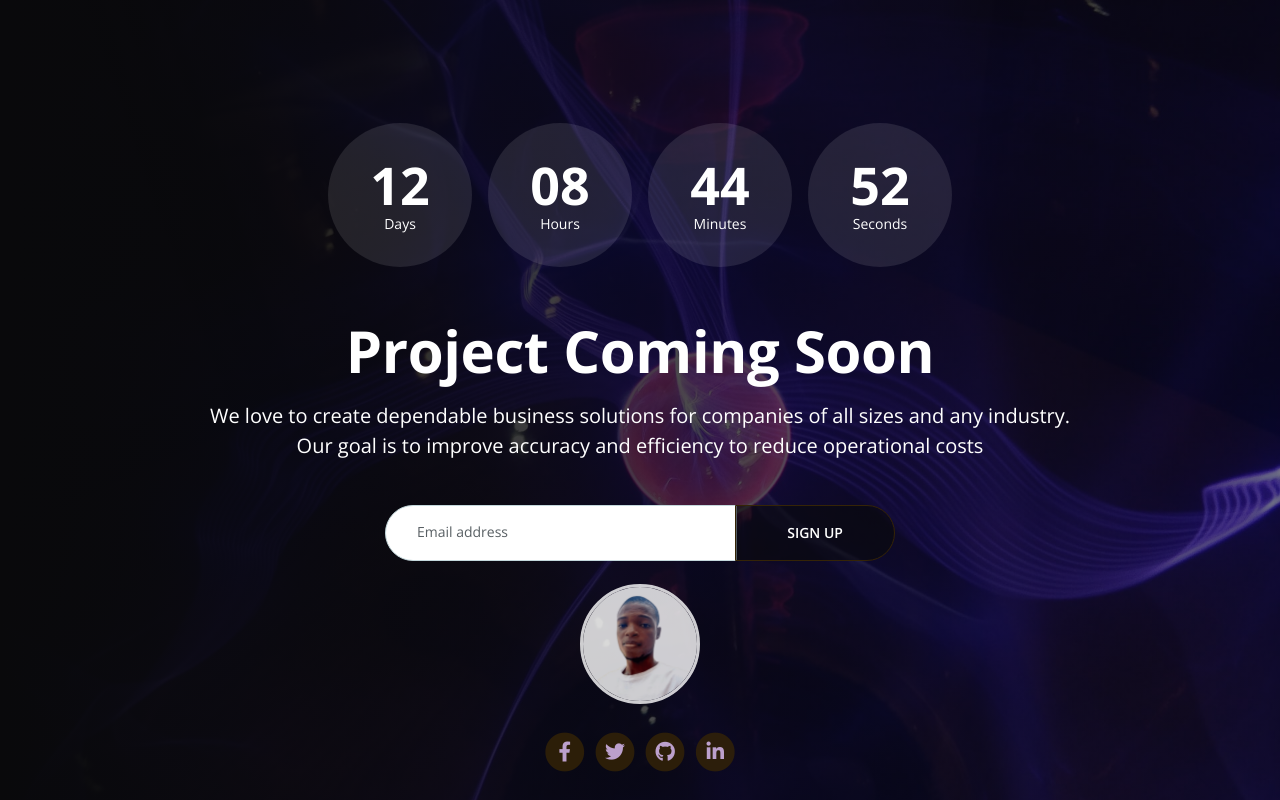
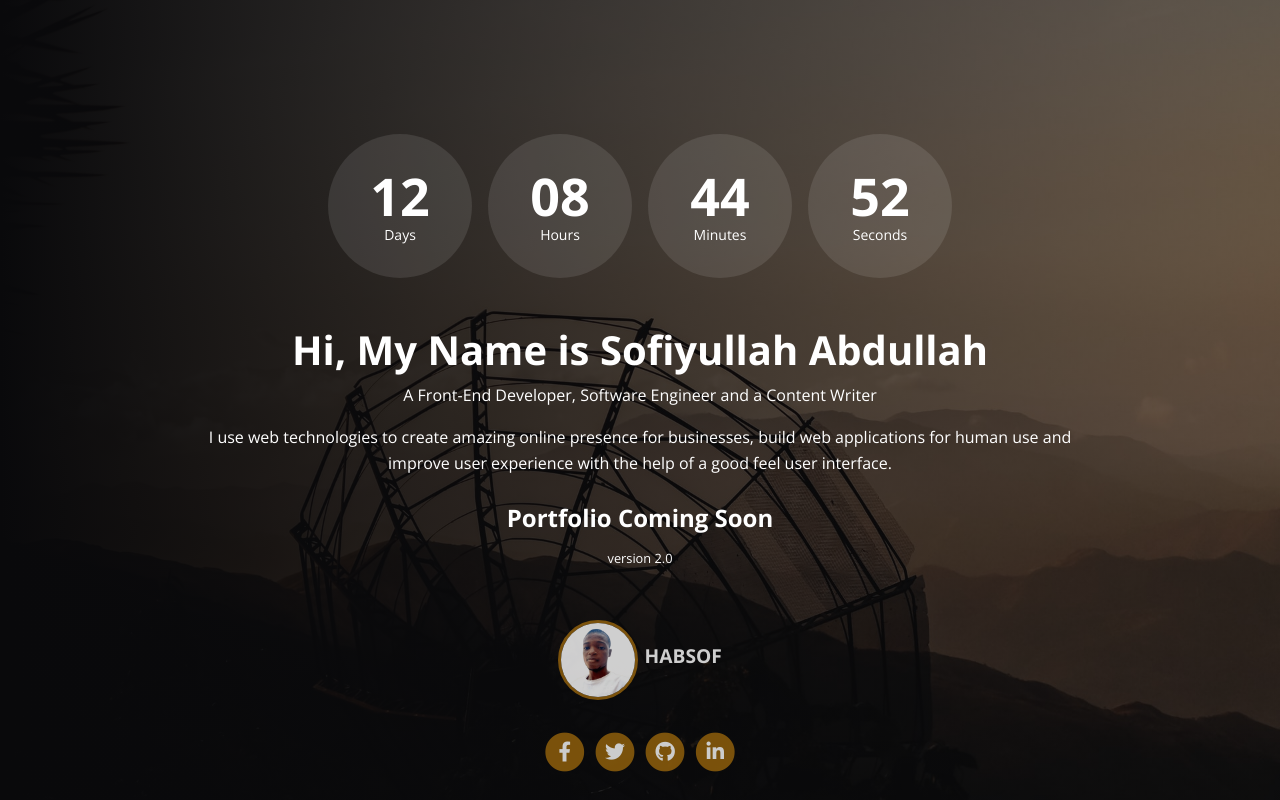
Before and after one commit to Precioussoul/Habsof-Portfolio, a plain HTML site: page index.html in a window 1280 px wide. Drawn offline with nearby package versions, Linux system fonts and the light colour scheme.

Commit message:
Coming soon Page for habsof - final

```diff
--- a/css/styles.css
+++ b/css/styles.css
@@ -316,6 +316,7 @@ input[type="checkbox"] {
   display: flex;
   justify-content: center;
   align-items: center;
+  margin: 2rem 0 !important;
 }
 
 .header {
@@ -328,32 +329,30 @@ input[type="checkbox"] {
       rgba(9, 9, 11, 1),
       rgba(9, 9, 11, 0.5)
     ),
-    url("../images/bg-2.jpg");
+    url("../images/bg-3.jpg");
   background-size: cover;
   background-position: center;
   text-align: center;
 }
 
 .header .logo-image {
-  display: block;
-  width: 120px;
-  margin-right: auto;
-  margin-bottom: 1.75rem;
-  margin-left: auto;
+  width: 80px;
   border-radius: 50%;
-  border: 3px solid #fff;
-  border-spacing: 30px;
+  border: 3px solid #97640c;
   opacity: 0.8;
+}
+.hero-text {
+  font-size: 3.13rem !important;
 }
 
 .header .logo-text {
-  display: block;
-  margin-bottom: 2rem;
   color: #ffffff;
   opacity: 0.8;
-  font-weight: 700;
-  font-size: 3rem;
+  font-weight: bold;
+  font-size: 1.2rem;
+  text-transform: uppercase;
   text-decoration: none;
+  margin-left: 0.4rem;
 }
 
 .header .countdown {
@@ -415,12 +414,12 @@ input[type="checkbox"] {
 }
 
 .header .fa-stack .fa-stack-1x {
-  color: #bca0cd;
+  color: #ccc;
   transition: all 0.2s ease;
 }
 
 .header .fa-stack .fa-stack-2x {
-  color: #352406;
+  color: #97640c;
   opacity: 0.8;
   transition: all 0.2s ease;
 }
@@ -432,6 +431,12 @@ input[type="checkbox"] {
 /*************************/
 /*     Media Queries     */
 /*************************/
+
+@media (max-width: 767px) {
+  .logo-box {
+    margin: 2rem 0 !important;
+  }
+}
 /* Min-width 768px */
 @media (min-width: 768px) {
   /* General Styles */
@@ -523,4 +528,9 @@ input[type="checkbox"] {
   }
   /* end of header */
 }
+@media (min-width: 1300px) {
+  .logo-box {
+    margin: 4rem 0 !important;
+  }
+}
 /* end of min-width 1200px */
--- a/index.html
+++ b/index.html
@@ -54,33 +54,19 @@
               </div>
               <!-- end of countdown -->
 
-              <h1>Project Coming Soon</h1>
-              <p class="p-large">
-                We love to create dependable business solutions for companies of
-                all sizes and any industry. Our goal is to improve accuracy and
-                efficiency to reduce operational costs
+              <h2 class="h1 font-weight-bold">
+                Hi, My Name is Sofiyullah Abdullah
+              </h2>
+              <p>
+                A Front-End Developer, Software Engineer and a Content Writer
               </p>
-
-              <!-- Sign Up Form -->
-              <form id="signUpForm">
-                <div class="form-group">
-                  <input
-                    type="email"
-                    class="form-control-input"
-                    id="semail"
-                    required
-                  />
-                  <label class="label-control" for="semail"
-                    >Email address</label
-                  >
-                </div>
-                <div class="form-group">
-                  <button type="submit" class="form-control-submit-button">
-                    SIGN UP
-                  </button>
-                </div>
-              </form>
-              <!-- end of sign up form -->
+              <p class="">
+                I use web technologies to create amazing online presence for
+                businesses, build web applications for human use and improve
+                user experience with the help of a good feel user interface.
+              </p>
+              <h3 class="mt-4 mb-2">Portfolio Coming Soon</h3>
+              <small>version 2.0</small>
             </div>
             <!-- end of text-container -->
           </div>
@@ -93,15 +79,24 @@
       <!-- Social Links -->
       <div class="social-container">
         <!-- Text Logo - Use this if you don't have a graphic logo -->
-        <!-- <a class="logo-text" href="index.html">Petals</a> -->
 
         <!-- Image Logo -->
-        <a href="index.html" class="logo-box"
+        <!-- <a href="index.html" class="logo-box"
           ><img
             class="logo-image"
             src="images/My_Image_Protrait-hd.png"
             alt="alternative"
-        /></a>
+          />
+          <a class="logo-text" href="index.html">Habsof</a>
+        </a> -->
+        <div class="logo-box">
+          <img
+            src="images/My_Image_Protrait-hd.png"
+            alt=""
+            class="logo-image"
+          />
+          <h3 class="logo-text">Habsof</h3>
+        </div>
 
         <span class="fa-stack">
           <a href="https://web.facebook.com/profile.php?id=100065549805843">
```
